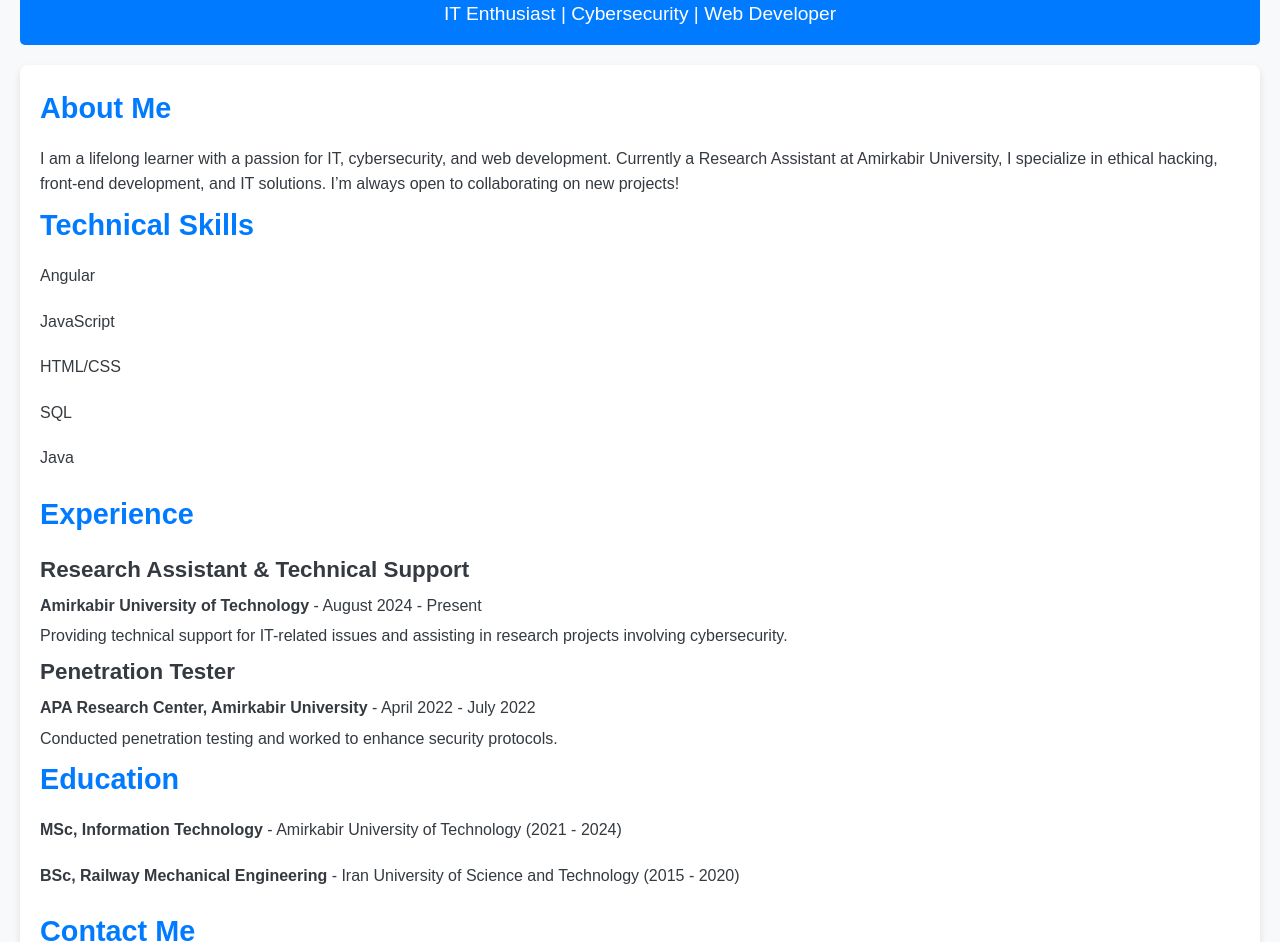
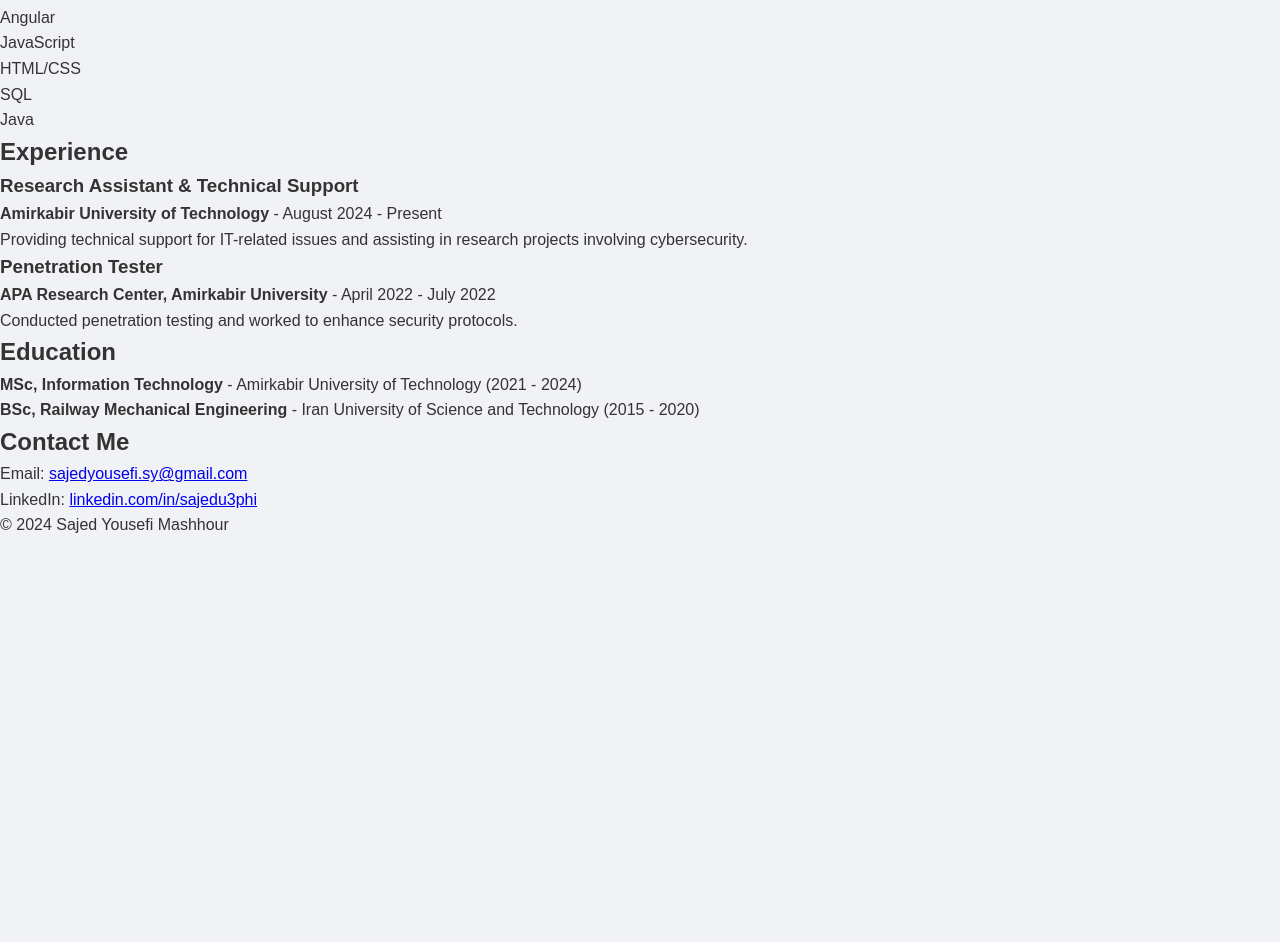
Before and after one commit to sajious/My-Page, a plain HTML site: page index.html in a window 1280 px wide. Shown: the part 328-1270 px from the top of the page. After the commit the page ends 866 px from the top, so only its background shows below. Drawn offline with Linux system fonts and the light colour scheme.

Commit message:
Update styles.css

```diff
--- a/styles.css
+++ b/styles.css
@@ -1,4 +1,4 @@
-/* General Reset */
+/* Reset and global styles */
 * {
     margin: 0;
     padding: 0;
@@ -7,88 +7,10 @@
 
 body {
     font-family: 'Arial', sans-serif;
+    background-color: #f0f2f5;
+    color: #333;
     line-height: 1.6;
-    padding: 20px;
-    background-color: #f8f9fa;
-    color: #343a40;
 }
 
-/* Header */
 header {
-    text-align: center;
-    padding: 10px 0;
-    background-color: #007bff;
-    color: #fff;
-    border-radius: 5px;
-    margin-bottom: 20px;
-}
-
-header h1 {
-    margin-bottom: 5px;
-    font-size: 2.5em;
-}
-
-header p {
-    margin-top: 5px;
-    font-size: 1.2em;
-}
-
-.contact-info {
-    margin-top: 10px;
-}
-
-.contact-info p {
-    margin-bottom: 5px;
-}
-
-.contact-info a {
-    color: #fff;
-    text-decoration: none;
-}
-
-.contact-info a:hover {
-    text-decoration: underline;
-}
-
-/* Section Titles */
-h2 {
-    margin-bottom: 15px;
-    color: #007bff;
-    font-size: 1.8em;
-}
-
-/* Main Content Styling */
-main {
-    background-color: #fff;
-    padding: 20px;
-    border-radius: 8px;
-    box-shadow: 0px 4px 8px rgba(0, 0, 0, 0.1);
-}
-
-ul {
-    list-style-type: none;
-    padding-left: 0;
-}
-
-li {
-    margin-bottom: 20px;
-}
-
-h3 {
-    margin-bottom: 5px;
-    font-size: 1.4em;
-}
-
-p {
-    margin-bottom: 5px;
-}
-
-/* Footer */
-footer {
-    text-align: center;
-    margin-top: 20px;
-    padding: 10px;
-    background-color: #007bff;
-    color: #fff;
-    border-radius: 5px;
-}
+    background-color:
```
